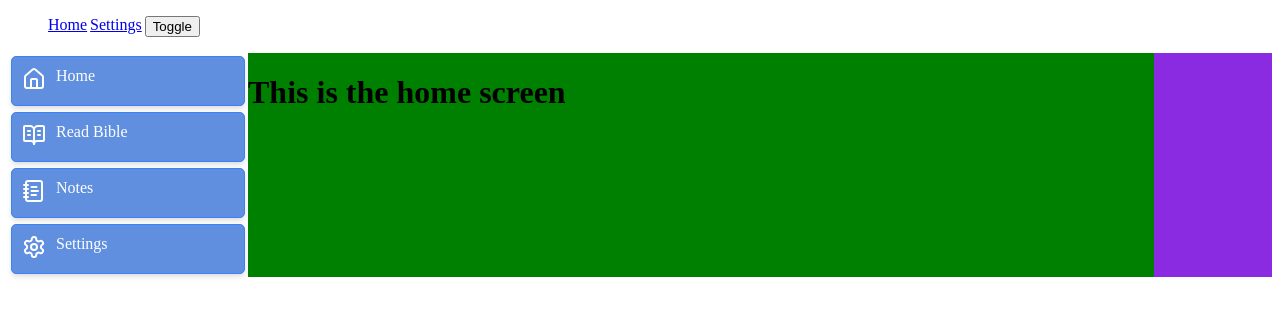
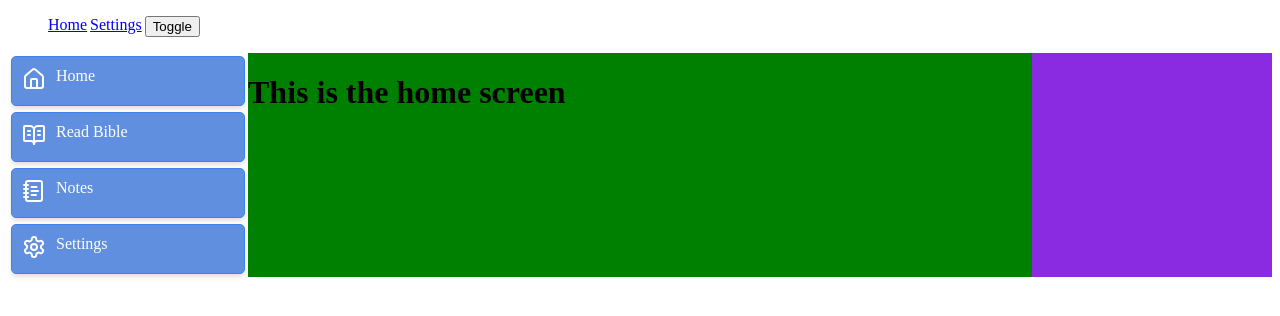
Before and after one commit to alwindoss/manna, a Vue app in the folder frontend/: page / in a window 1280 px wide. Shown: the top 316 px of the page. Built offline with nearby package versions, Linux system fonts and the light colour scheme.

Commit message:
Fixed the right panel as well
Signed-off-by: Alwin Doss <alwindoss84@gmail.com>

```diff
--- a/frontend/src/App.vue
+++ b/frontend/src/App.vue
@@ -39,8 +39,9 @@ import SideNav from './components/SideNav.vue';
 
 .main-content-column-right {
   background-color: blueviolet;
-  flex-grow: 1;
+  width: 240px;
+  /* Lock the side panel width */
+  flex-shrink: 0;
+  /* Prevent it from being squeezed */
 }
-
-
 </style>
```
